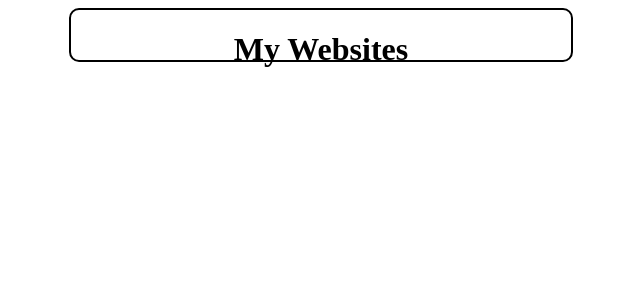
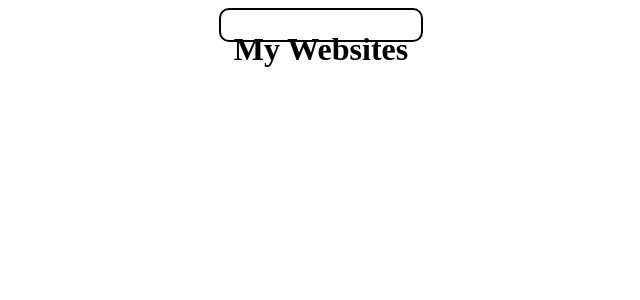
Before and after one commit to mathmaniac88/mathmaniac88.github.io, a Jekyll site: the page index.html, which Jekyll copies as it is, in a window 1280 px wide. Shown: the top 300 px of the page, without its empty margins (319-959 px from the left). Built offline with Jekyll 4.4.1, drawn with Linux system fonts in a browser that asks for light colours.

Commit message:
Update index.html

```diff
--- a/index.html
+++ b/index.html
@@ -12,8 +12,8 @@ div{
   border-color:black;
   border-width:2px;
   border-style:solid;
-  width:500px;
-  height:50px;
+  width:200px;
+  height:30px;
   border-radius:10px;
 }
 </style>
```
